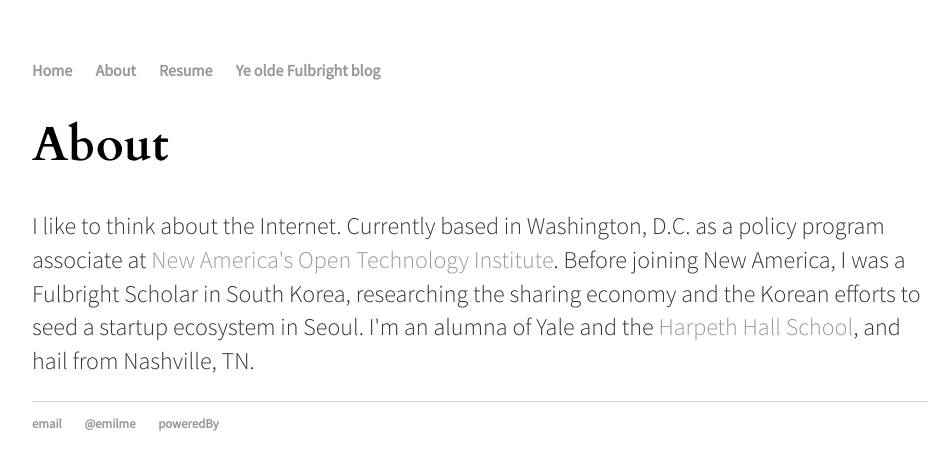
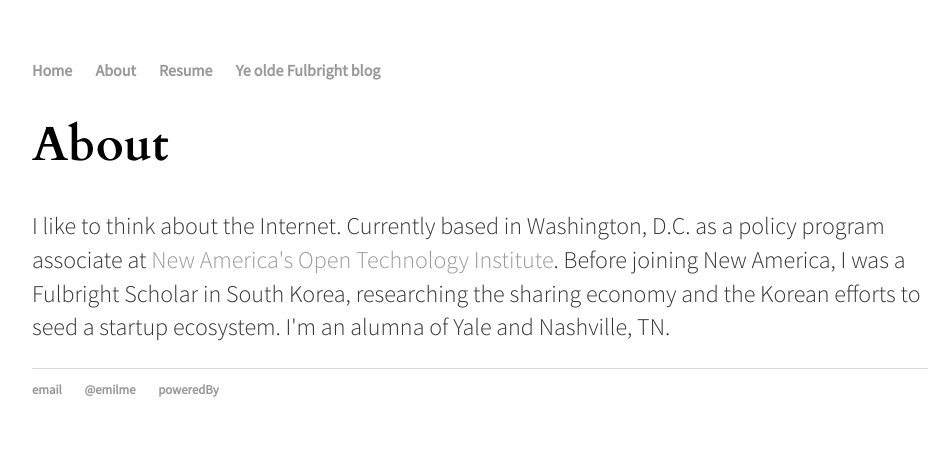
Before and after one commit to emilme/emilme.github.io, a Jekyll site: the page built from about/index.html, in a window 1280 px wide. Shown: the top 470 px of the page, without its empty margins (160-1111 px from the left). Built offline with Jekyll 4.4.1, drawn with Linux system fonts in a browser that asks for light colours.

Commit message:
Update index.html

```diff
--- a/about/index.html
+++ b/about/index.html
@@ -5,5 +5,5 @@ title: About
 <div class="blurb">
 	<h1>About</h1>
 	<p>I like to think about the Internet. Currently based in Washington, D.C. as a policy program associate at <a href="http://www.newamerica.org/oti/">New America's Open Technology Institute</a>.
-	Before joining New America, I was a Fulbright Scholar in South Korea, researching the sharing economy and the Korean efforts to seed a startup ecosystem in Seoul. I'm an alumna of Yale and the <a href="https://www.harpethhall.org">Harpeth Hall School</a>, and hail from Nashville, TN.</p>
+	Before joining New America, I was a Fulbright Scholar in South Korea, researching the sharing economy and the Korean efforts to seed a startup ecosystem. I'm an alumna of Yale and Nashville, TN.</p>
 </div><!-- /.blurb -->
```
